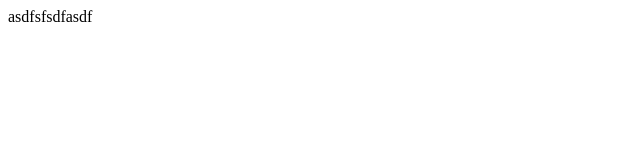
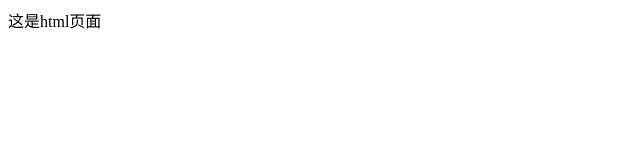
Before and after one commit to jiaxinzhong428/demo1, a plain HTML site: page index.html in a window 1280 px wide. Shown: the full height of the page, 0-640 px from the left. Drawn offline with Linux system fonts and the light colour scheme.

Commit message:
html页面

```diff
--- a/index.html
+++ b/index.html
@@ -7,6 +7,6 @@
     <title>Document</title>
 </head>
 <body>
-    asdfsfsdfasdf
+    这是html页面
 </body>
 </html>
```
